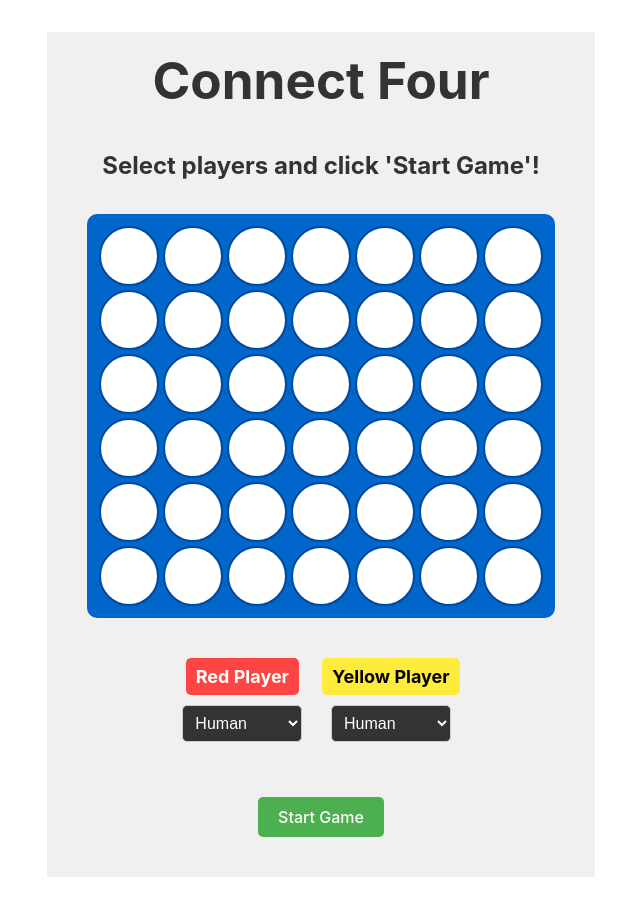
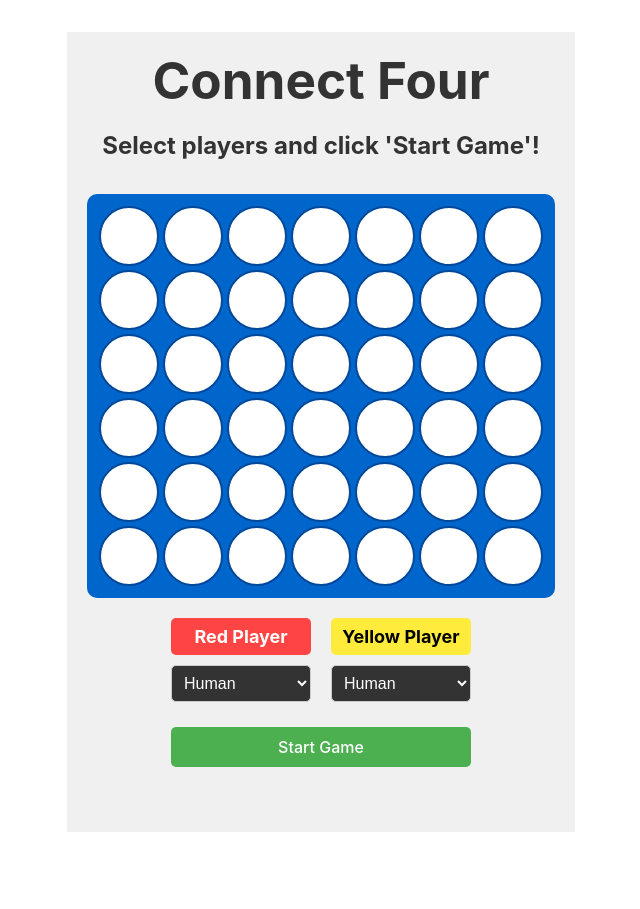
Before and after one commit to eithan/connect-four, a React (Vite) app in the folder web/: page / in a window 1280 px wide. Shown: the whole page, without its empty margins (319-959 px from the left). After the commit the page ends 864 px from the top, so only its background shows below. Built offline with nearby package versions, Linux system fonts and the light colour scheme.

Commit message:
visual improvements

```diff
--- a/web/src/components/Board.css
+++ b/web/src/components/Board.css
@@ -2,13 +2,13 @@
   display: flex;
   flex-direction: column;
   align-items: center;
-  padding: 20px;
-  gap: 20px;
+  padding: 0px;
+  gap: 0px;
 }
 
 .board {
   background-color: #0066cc;
-  padding: 10px;
+  padding: 0px;
   border-radius: 10px;
   display: inline-block;
   box-sizing: border-box;
@@ -21,16 +21,18 @@
 .status {
   font-size: 24px;
   font-weight: bold;
-  margin-bottom: 10px;
+  margin-bottom: 0px;
   color: #333;
 }
 
 .controls {
-  margin-top: 15px;
+  margin-top: 5px;
+  display: flex;
+  justify-content: center;
 }
 
 .controls button {
-  padding: 10px 20px;
+  padding: 10px 12px;
   font-size: 16px;
   border: none;
   border-radius: 5px;
@@ -38,6 +40,7 @@
   color: white;
   cursor: pointer;
   transition: background-color 0.3s;
+  min-width: 300px;
 }
 
 .controls button:hover {
@@ -49,7 +52,7 @@
   gap: 20px;
   justify-content: center;
   align-items: center;
-  margin: 20px 0;
+  margin: 0px 0;
 }
 
 .player-select {
@@ -74,7 +77,7 @@
   font-size: 14px;
   color: white;
   text-align: center;
-  min-width: 80px;
+  min-width: 140px;
 }
 
 .player-label.red {
@@ -95,7 +98,7 @@
   font-size: 14px;
   cursor: pointer;
   transition: background-color 0.3s;
-  min-width: 120px;
+  min-width: 140px;
 }
 
 .player-select select:focus {
```
